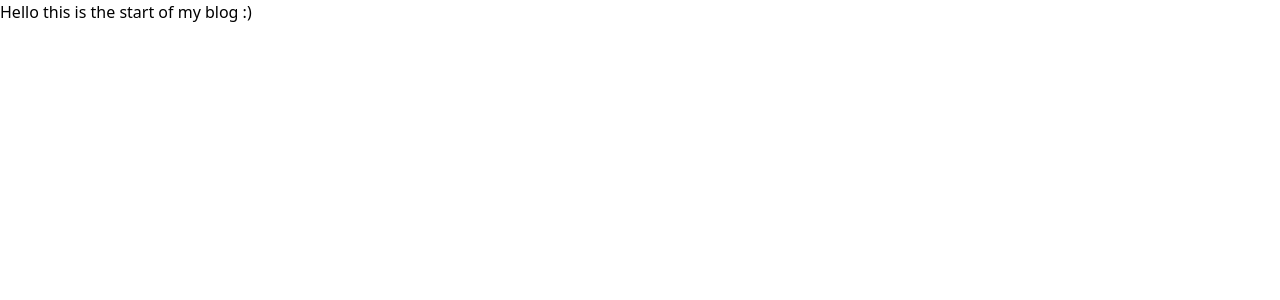
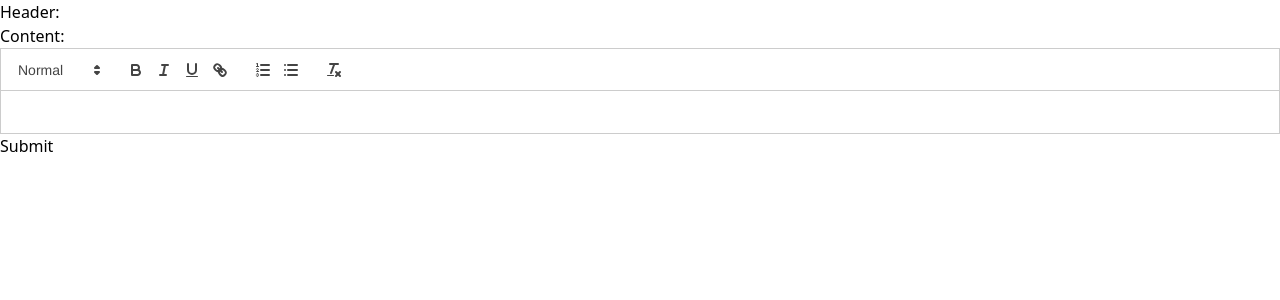
Before and after one commit to devk03/portfolio-website, a Next.js app: page /blog in a window 1280 px wide. Shown: the top 300 px of the page. Built offline with nearby package versions, Linux system fonts and the light colour scheme.

Commit message:
firebase setup

```diff
--- /dev/null
+++ b/components/blogForm.tsx
@@ -0,0 +1,64 @@
+import React, { useState, ChangeEvent, FormEvent } from 'react';
+import dynamic from 'next/dynamic';
+
+const ReactQuill = dynamic(() => import('react-quill'), { ssr: false });
+import 'react-quill/dist/quill.snow.css';
+
+interface FormData {
+  timestamp: string;
+  header: string;
+  content: string;
+}
+
+const MyForm: React.FC = () => {
+  const [formData, setFormData] = useState<FormData>({
+    timestamp: new Date().toISOString(),
+    header: '',
+    content: '',
+  });
+
+  const handleHeaderChange = (event: ChangeEvent<HTMLInputElement>) => {
+    setFormData({
+      ...formData,
+      header: event.target.value,
+    });
+  };
+
+  const handleContentChange = (value: string) => {
+    setFormData({
+      ...formData,
+      content: value,
+    });
+  };
+
+  const handleSubmit = (event: FormEvent<HTMLFormElement>) => {
+    event.preventDefault();
+    console.log(formData);
+  };
+
+  return (
+    <form onSubmit={handleSubmit}>
+      <div>
+        <label htmlFor="header">Header:</label>
+        <input
+          type="text"
+          id="header"
+          value={formData.header}
+          onChange={handleHeaderChange}
+        />
+      </div>
+      <div>
+        <label htmlFor="content">Content:</label>
+        {typeof window !== 'undefined' && <ReactQuill
+          value={formData.content}
+          onChange={handleContentChange}
+        />}
+      </div>
+      <div>
+        <button type="submit">Submit</button>
+      </div>
+    </form>
+  );
+};
+
+export default MyForm;
--- /dev/null
+++ b/firebase.ts
@@ -0,0 +1,24 @@
+// Import the functions you need from the SDKs you need
+import { initializeApp } from "firebase/app";
+// This code is all gitignored, to protect my private keys
+
+// Adds the Firestore SDK
+import { getFirestore } from "firebase/firestore";
+
+// For Firebase JS SDK v7.20.0 and later, measurementId is optional
+const firebaseConfig = {
+  apiKey: "AIzaSyCEtZ2X-eJJhWXxhb1Oqi0Eep7W61xnllA",
+  authDomain: "personal-3d666.firebaseapp.com",
+  databaseURL: "https://personal-3d666-default-rtdb.firebaseio.com",
+  projectId: "personal-3d666",
+  storageBucket: "personal-3d666.appspot.com",
+  messagingSenderId: "1090668948509",
+  appId: "1:1090668948509:web:9bd040d0c4f49fd656aaf4",
+  measurementId: "G-6BXMSXCBYM"
+};
+
+// Initialize Firebase
+const app = initializeApp(firebaseConfig);
+
+// Initialize the Database, and then export it
+export const db = getFirestore(app);
--- a/package.json
+++ b/package.json
@@ -15,11 +15,13 @@
     "eslint": "8.29.0",
     "eslint-config-next": "13.0.6",
     "express": "^4.18.2",
-    "firebase": "^9.17.2",
+    "firebase": "^9.23.0",
     "next": "13.0.6",
+    "quill": "^1.3.6",
     "react": "^18.2.0",
     "react-dom": "^18.2.0",
     "react-firebase-hooks": "^5.1.1",
+    "react-quill": "^2.0.0",
     "react-router-dom": "^6.9.0",
     "react-social-media-embed": "^2.3.4",
     "typescript": "4.9.4"
--- a/pages/blog.tsx
+++ b/pages/blog.tsx
@@ -1,11 +1,12 @@
 import React from 'react'
-
-const blog = () => {
+import { useEffect } from 'react'
+import BlogForm from '../components/blogForm'
+const Blog = () => {
   return (
     <div>
-      Hello this is the start of my blog :)
+      <BlogForm />
     </div>
   )
 }
 
-export default blog
+export default Blog
--- a/pages/index.tsx
+++ b/pages/index.tsx
@@ -3,8 +3,10 @@ import { Fragment } from "react";
 import AboutMe from "./homepage/aboutMe";
 import Bio from "./homepage/bio";
 import Head from "next/head";
+import { useRouter } from "next/router";
 
 export default function App({ Component, pageProps }: AppProps) {
+  const router = useRouter()
   return (
     <Fragment>
       <Head>
@@ -19,6 +21,12 @@ export default function App({ Component, pageProps }: AppProps) {
           <a href="#bio" className="px-2 py-1">
             About Me
           </a>
+          <button className="px-2 py-1" type="button" onClick={() => router.push('/blog')}>
+            Blog
+          </button>
+          <button className="px-2 py-1" type="button" onClick={() => router.push('/login')}>
+            Login
+          </button>
         </div>
       </header>
       <div className="snap-y snap-mandatory h-screen min-w-full overflow-auto">
--- /dev/null
+++ b/pages/login.tsx
@@ -0,0 +1,12 @@
+import React from 'react'
+import PropTypes from 'prop-types'
+import db from '../firebase'
+function Login() {
+  return (
+    <div>
+      This is the login page 😊
+    </div>
+  )
+}
+
+export default Login
```
Also changed, not shown: 1 other file (tests, documents, lock files or other folders).
